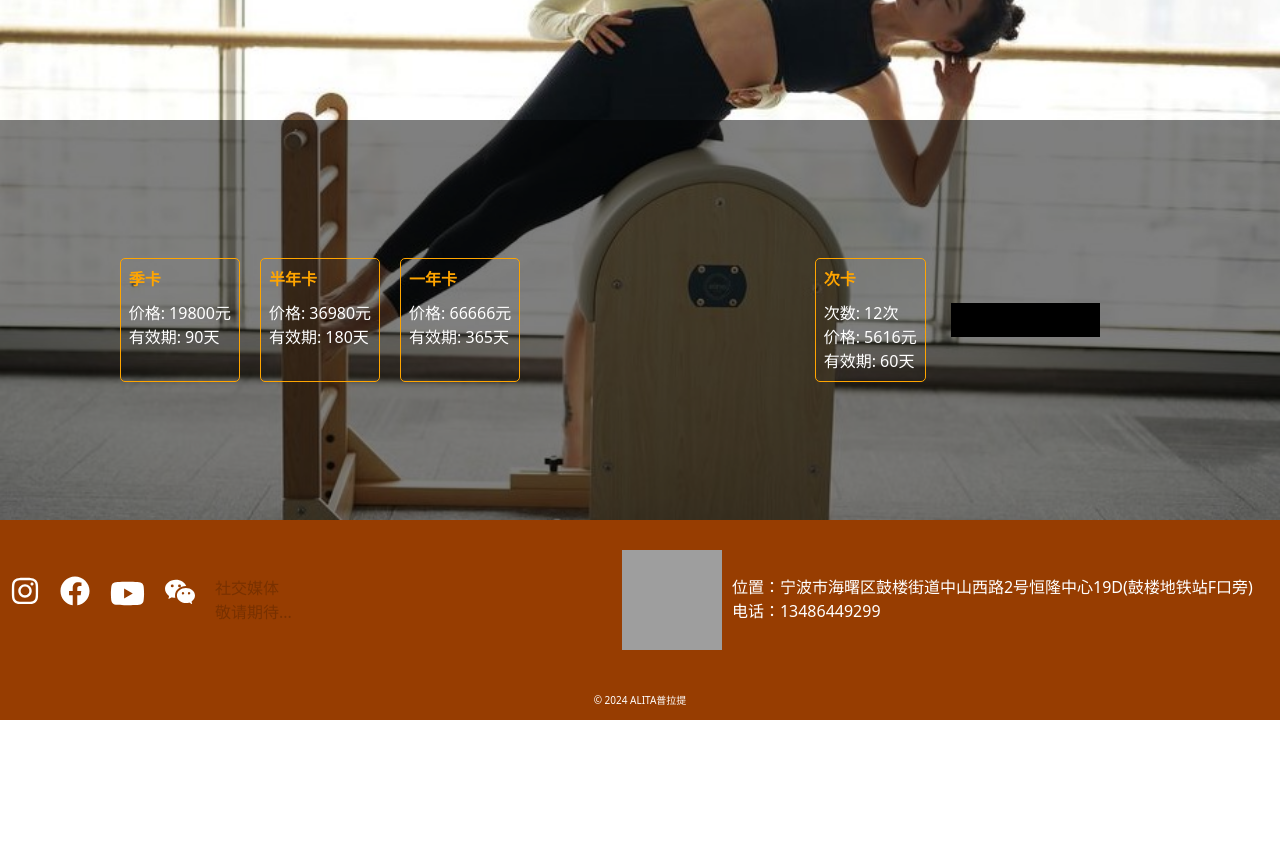
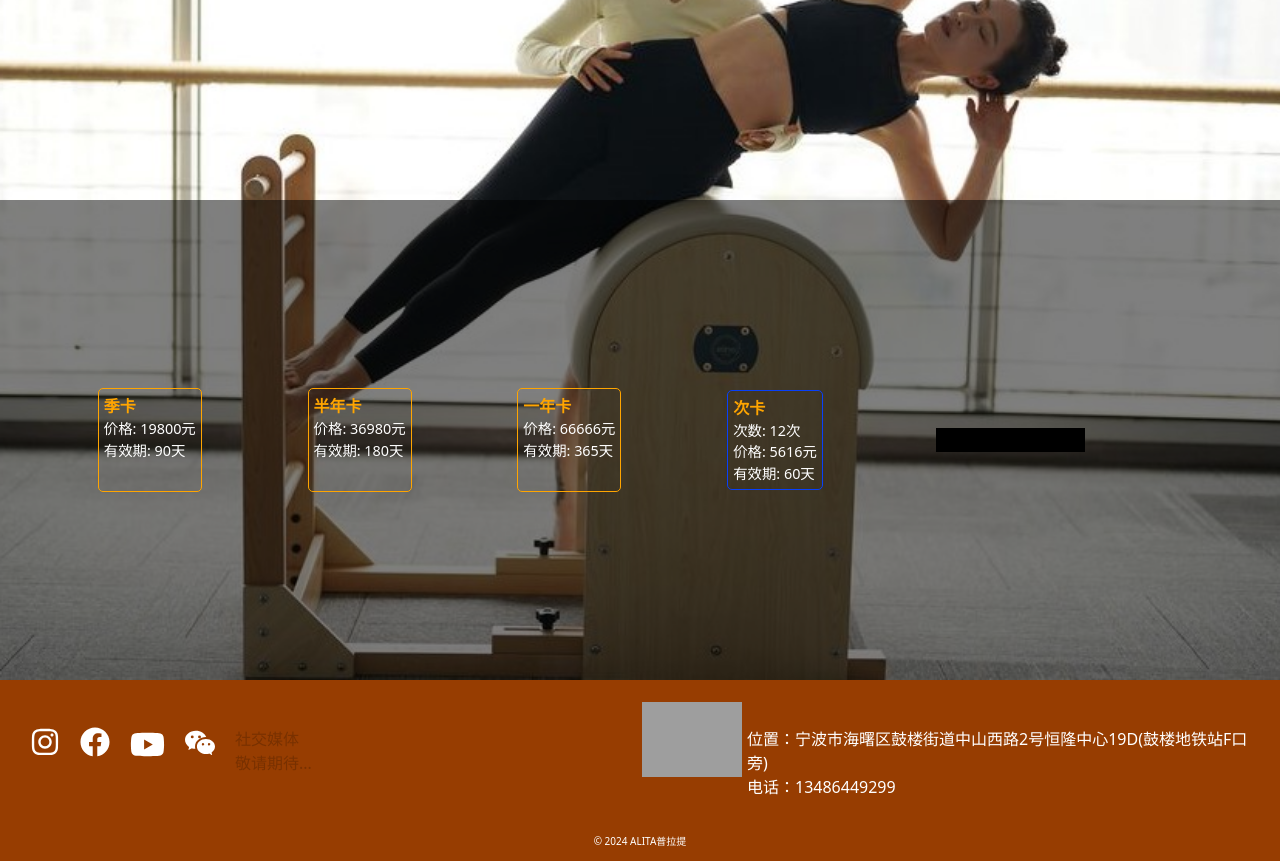
Before and after one commit to 13220887675/nuxt-alita, a Nuxt app: page /products in a window 1280 px wide. Shown: the part 360-1221 px from the top of the page. Before the commit the page ends 1080 px from the top, so only its background shows below. Built offline with nearby package versions, Linux system fonts and the light colour scheme; grey boxes are pictures that could not be loaded.

Commit message:
用grid替代flex重写css，并适配移动端屏幕大小

```diff
--- a/components/share-link/index.vue
+++ b/components/share-link/index.vue
@@ -31,32 +31,32 @@
 <style scoped>
 .section-share {
   background-color: rgb(151, 61, 1);
-  height: 20vh;
-  display: flex;
+  /* height: 20vh; */
+  display: grid;
+  grid-template-columns: 1fr 1fr;
+  grid-template-rows: 1fr;
   align-items: center;
-  justify-content: flex-start;;
-
+  padding: 20px;
 }
 .addr {
-    display: flex;
-    margin-left: 25%; /* 可以根据需要调整顶部边距 */
+    display: grid;
+    grid-template-columns: 100px auto;
+    grid-template-rows: auto;
+    gap:5px;
+    padding: 2px;
 }
 .addr p {
-    margin-left: 10px; /* 右侧间距 使用%会自动换行 */
     margin-top: 25px;
     color: white;
 }
-.addr p a {
-    text-decoration: none; /* 去除下划线 */
-    color: inherit; /* 继承父元素的颜色 */
-}
+/* .addr p a {
+    text-decoration: none; 去除下划线
+    color: inherit; 继承父元素的颜色
+} */
 .addr p a:hover {
     text-decoration: underline; /* 鼠标悬停时添加下划线 */
 }
-.addr img {
-    width: 100px;
-    height: 100px;
-}
+
 .visually-hidden {
     display: none;
 }
@@ -71,4 +71,11 @@
 .social-link {
     color:white;
 }
+@media (max-width: 768px) {
+  .section-share {
+    grid-template-columns: 1fr;
+    grid-template-rows: 1fr 1fr;
+  }
+
+}
 </style>
--- a/pages/about/index.vue
+++ b/pages/about/index.vue
@@ -20,7 +20,10 @@
       </div>
       <el-divider content-position="right" class="color-line"><span class="line-content" style="color: rgb(151, 61, 1);">ALITA普拉提</span></el-divider>
       <div class="Pilates-introduce">
-        <div class="Pilates-introduce-content">
+        <div class="Pilates-introduce-img grid-img2">
+            <img src="assets/images/about-2.jpg" alt="Joseph" title="Joseph Pilates">
+        </div>
+        <div class="Pilates-introduce-content grid-content2">
           <h1 class="text-3xl font-bold mb-8 mt-11" style="text-align: right;">适用人群</h1>
           <div class="border" style="border-color: rgb(151, 61, 1);">
             <p class="text-base leading-relaxed  ml-4 mr-4 mt-4 text-left" style="text-indent: 2em;">
@@ -31,10 +34,8 @@
             <p class="text-base leading-relaxed ml-4 mr-4 mb-4 text-left" style="text-indent: 2em;">
               它能帮助提高核心稳定性、改善身体姿态、减少背痛、提高平衡能力和灵活性。特别是对于老年人和有特殊健康状况的人，普拉提的低冲击性使其成为理想选择。
             </p>
+
           </div>
-        </div>
-        <div class="Pilates-introduce-img">
-          <img src="assets/images/about-2.jpg" alt="Joseph" title="Joseph Pilates">
         </div>
       </div>
       <el-divider content-position="left"><p class="line-content" style="color: rgb(151, 61, 1);">ALITA普拉提</p></el-divider>
@@ -77,29 +78,25 @@
   background-color: rgba(0, 0, 0, 0.1);
 } */
 .content-body {
-  margin: 0 auto;
-  width: 95%;
+  display: grid;
+  grid-template-columns: 1fr;
+  grid-template-rows: repeat(5, auto);
+  margin: 5px;
 }
 .Pilates-introduce {
-  position: relative;
-  display: flex;
-  height: 500px;
-  width: 100%;
-  margin-right: 0;
+  display: grid;
+  grid-template-columns: 1fr 1fr;
+  grid-template-rows: 1fr;
+  place-items: center;
 }
-.Pilates-introduce-img {
-  display: flex;
-  justify-content: center;
-  align-items: center;
-}
+
 .Pilates-introduce-img img {
-  margin: 20px 0 20px 20px;
-  max-width: 100%;
   width: 500px;
+  height: 300px;
+  object-fit: cover;
 }
 
 .Pilates-introduce-content {
-  flex: 6;
   padding: 60px;
 }
 h1 {
@@ -118,4 +115,22 @@ h1 {
     color: red;
     padding: 0 5px;
   }
+  @media (min-width: 768px) {
+    .grid-img2 {
+      order: 2;
+    }
+    .grid-content2 {
+      order: 1;
+    }
+  }
+  @media (max-width: 768px) {
+    .content-body{
+      grid-template-columns: 1fr;
+      grid-template-rows: repeat(2, auto);
+    }
+    .Pilates-introduce {
+      grid-template-columns: 1fr;
+      grid-template-rows: auto  auto;
+    }
+  }
 </style>
--- a/pages/index.vue
+++ b/pages/index.vue
@@ -4,16 +4,19 @@
         <h2 class="hdnj" >
           <strong>呼吸精气，独立守神，肌肉若一</strong>
         </h2>
-          <span class="en-vertical">Move Better, Live Better</span>
+        <span class="en-vertical">Move Better, Live Better </span>
     </section>
 
     <section class="video-section">
       <div class="video-content">
+        <div>
           <h2>普拉提——塑造健康生活的艺术</h2>
           <p>它远不止是一项运动<br>它是通往身心平衡的桥梁<br>它是一种全面的解决方案<br>它适用于寻求提高生活质量、缓解肌肉紧张的你
           <br>
           增强核心力量、改善体态，寻求一种减压放松的方式
           </p>
+        </div>
+
       </div>
       <div class="video-container">
         <video autoplay loop muted>
@@ -23,45 +26,15 @@
       </div>
 
     </section>
-    <section class="section-share">
-      <div class="share-content">
-        <ul class="social-icons">
-          <li>
-            <a aria-label="external-link" href="https://www.instagram.com/#" target="_blank" class="link social-link" rel="noreferrer"><span class="visually-hidden">Instagram</span><svg stroke="currentColor" fill="currentColor" stroke-width="0" viewBox="0 0 448 512" height="30" width="30" xmlns="http://www.w3.org/2000/svg"><path d="M224.1 141c-63.6 0-114.9 51.3-114.9 114.9s51.3 114.9 114.9 114.9S339 319.5 339 255.9 287.7 141 224.1 141zm0 189.6c-41.1 0-74.7-33.5-74.7-74.7s33.5-74.7 74.7-74.7 74.7 33.5 74.7 74.7-33.6 74.7-74.7 74.7zm146.4-194.3c0 14.9-12 26.8-26.8 26.8-14.9 0-26.8-12-26.8-26.8s12-26.8 26.8-26.8 26.8 12 26.8 26.8zm76.1 27.2c-1.7-35.9-9.9-67.7-36.2-93.9-26.2-26.2-58-34.4-93.9-36.2-37-2.1-147.9-2.1-184.9 0-35.8 1.7-67.6 9.9-93.9 36.1s-34.4 58-36.2 93.9c-2.1 37-2.1 147.9 0 184.9 1.7 35.9 9.9 67.7 36.2 93.9s58 34.4 93.9 36.2c37 2.1 147.9 2.1 184.9 0 35.9-1.7 67.7-9.9 93.9-36.2 26.2-26.2 34.4-58 36.2-93.9 2.1-37 2.1-147.8 0-184.8zM398.8 388c-7.8 19.6-22.9 34.7-42.6 42.6-29.5 11.7-99.5 9-132.1 9s-102.7 2.6-132.1-9c-19.6-7.8-34.7-22.9-42.6-42.6-11.7-29.5-9-99.5-9-132.1s-2.6-102.7 9-132.1c7.8-19.6 22.9-34.7 42.6-42.6 29.5-11.7 99.5-9 132.1-9s102.7-2.6 132.1 9c19.6 7.8 34.7 22.9 42.6 42.6 11.7 29.5 9 99.5 9 132.1s2.7 102.7-9 132.1z"></path></svg></a>
-          </li>
-          <li>
-            <a aria-label="external-link" href="https://www.facebook.com/#" target="_blank" class="link social-link" rel="noreferrer"><span class="visually-hidden">Facebook</span><svg stroke="currentColor" fill="currentColor" stroke-width="0" viewBox="0 0 512 512" height="30" width="30" xmlns="http://www.w3.org/2000/svg"><path d="M504 256C504 119 393 8 256 8S8 119 8 256c0 123.78 90.69 226.38 209.25 245V327.69h-63V256h63v-54.64c0-62.15 37-96.48 93.67-96.48 27.14 0 55.52 4.84 55.52 4.84v61h-31.28c-30.8 0-40.41 19.12-40.41 38.73V256h68.78l-11 71.69h-57.78V501C413.31 482.38 504 379.78 504 256z"></path></svg></a>
-          </li>
-          <li>
-            <a aria-label="external-link" href="https://www.youtube.com/channel/#" target="_blank" class="link  social-link" rel="noreferrer"><span class="visually-hidden">YouTube</span><svg stroke="currentColor" fill="currentColor" stroke-width="0" viewBox="0 0 576 512" height="35" width="35" xmlns="http://www.w3.org/2000/svg"><path d="M549.655 124.083c-6.281-23.65-24.787-42.276-48.284-48.597C458.781 64 288 64 288 64S117.22 64 74.629 75.486c-23.497 6.322-42.003 24.947-48.284 48.597-11.412 42.867-11.412 132.305-11.412 132.305s0 89.438 11.412 132.305c6.281 23.65 24.787 41.5 48.284 47.821C117.22 448 288 448 288 448s170.78 0 213.371-11.486c23.497-6.321 42.003-24.171 48.284-47.821 11.412-42.867 11.412-132.305 11.412-132.305s0-89.438-11.412-132.305zm-317.51 213.508V175.185l142.739 81.205-142.739 81.201z"></path></svg></a>
-          </li>
-          <li>
-            <a aria-label="external-link" href="https://www.weichat.com/#" target="_blank" class="link  social-link" rel="noreferrer"><span class="visually-hidden">WeChat</span><svg xmlns="http://www.w3.org/2000/svg" fill="currentColor" class="bi bi-wechat" viewBox="0 0 16 16" width="30" height="30">
-              <path d="M11.176 14.429c-2.665 0-4.826-1.8-4.826-4.018 0-2.22 2.159-4.02 4.824-4.02S16 8.191 16 10.411c0 1.21-.65 2.301-1.666 3.036a.32.32 0 0 0-.12.366l.218.81a.6.6 0 0 1 .029.117.166.166 0 0 1-.162.162.2.2 0 0 1-.092-.03l-1.057-.61a.5.5 0 0 0-.256-.074.5.5 0 0 0-.142.021 5.7 5.7 0 0 1-1.576.22M9.064 9.542a.647.647 0 1 0 .557-1 .645.645 0 0 0-.646.647.6.6 0 0 0 .09.353Zm3.232.001a.646.646 0 1 0 .546-1 .645.645 0 0 0-.644.644.63.63 0 0 0 .098.356"/>
-              <path d="M0 6.826c0 1.455.781 2.765 2.001 3.656a.385.385 0 0 1 .143.439l-.161.6-.1.373a.5.5 0 0 0-.032.14.19.19 0 0 0 .193.193q.06 0 .111-.029l1.268-.733a.6.6 0 0 1 .308-.088q.088 0 .171.025a6.8 6.8 0 0 0 1.625.26 4.5 4.5 0 0 1-.177-1.251c0-2.936 2.785-5.02 5.824-5.02l.15.002C10.587 3.429 8.392 2 5.796 2 2.596 2 0 4.16 0 6.826m4.632-1.555a.77.77 0 1 1-1.54 0 .77.77 0 0 1 1.54 0m3.875 0a.77.77 0 1 1-1.54 0 .77.77 0 0 1 1.54 0"/>
-              </svg>
-            </a>
-          </li>
-          <li class="text-brown-500 opacity-20">社交媒体<br>敬请期待...</li>
-        </ul>
-      </div>
-      <div class="addr">
-        <img src="assets/images/share/wechat-work.png" alt="WeChat">
-        <p><a target="_blank" rel="noopener noreferrer" href="https://surl.amap.com/lQjmr1K1vfnU">位置：宁波市海曙区鼓楼街道中山西路2号恒隆中心19D(鼓楼地铁站F口旁)</a><br>电话：13486449299</p>
-      </div>
-    </section>
+
     <section class="language">
 
     </section>
 
     <!-- 页脚 -->
+    <share-link />
     <footer-black />
-    <!-- <footer>
-        <div class="footer-bottom">
-            <p>© 2024 ALITA普拉提</p>
-        </div>
 
-    </footer> -->
   </div>
 
 
@@ -81,141 +54,100 @@
 
 <style scoped>
 .container-all {
-  position: absolute; /* 或者使用 absolute，取决于具体布局需求 */
-  width: 100%; /* 或者使用 vw 单位 */
+  position: absolute;
+  width: 100%; /* 不加的话每次切到这个页面时右边会留白，然后才自动铺满*/
+  display: grid;
+  grid-template-columns: 1fr;
+  grid-template-rows: minmax(600px, auto) auto auto;
 }
-.en-vertical {
-  position: absolute;
-  width: 100vw;
-}
+
 .pilates-people {
   position: relative;
-  height: 100vh;
-  width: 100%;
-  display: flex;
-  justify-content: center;
-  align-items: center;
+  display: grid;
+  grid-template-columns: 5fr 3fr;
+  grid-template-rows: repeat(1, 5fr) repeat(3, 1fr);
   background-image: url('assets/images/home/index.png');
-  background-size: cover;
+  background-size: cover; /* 初始大小 */
   background-position: center;
-  object-fit: cover;
+  background-repeat: no-repeat; /* 背景图片不重复 */
 }
+
 .pilates-people::before {
   content: '';
   position: absolute;
-  top: 0;
-  left: 0;
   width: 100%;
   height: 100%;
-  background-color: rgba(0, 0, 0, 0.1); /* 设置蒙版颜色和透明度 */
+  background-color: rgba(236, 236, 234, 0.301); /* 设置蒙版颜色和透明度 */
   backdrop-filter: blur(2px); /* 使用backdrop-filter属性来模糊蒙版 */
 }
-.hdnj1 {
-  position: absolute;
-  z-index: 1; /* 设置h2元素的堆叠顺序高于蒙版 */
-  font-size: 20px; /* 设置字体大小 */
 
-  font-variant: small-caps;
-  color: rgba(0, 0, 0, 0.87);
-  background-color: rgb(145, 89, 6,0.3); /* 设置背景色块的颜色 */
-  padding: 5px; /* 可选：添加内边距以增加背景色块的大小 */
-  bottom: 49%;
-  right: 10%;
-  margin: 10px; /* 可选：添加一些外边距以使文本离容器边缘有一定距离 */
-  line-height: 5; /* 设置行间距为当前文字大小的 1.6 倍 */
-  letter-spacing: 10px;
-}
 .hdnj {
-  position: absolute;
+  /* position: absolute; */
+  grid-column: 2/3;
+  grid-row: 2/3;
   z-index: 1; /* 设置span元素的堆叠顺序高于蒙版 */
-  font-size: 35px; /* 设置字体大小 */
+  font-size: clamp(20px, 2vw, 35px); /* 设置字体大小 */
   font-weight: bold;
   color: #fff;
-  top: 70%;
-  left: 60%;
   text-shadow: 2px 2px 2px #000; /* 设置阴影 */
 }
 .en-vertical {
-  position: absolute;
+  position: relative;
+  grid-column: 2/3;
+  grid-row: 3/4;
   z-index: 1; /* 设置span元素的堆叠顺序高于蒙版 */
-  font-size: 20px; /* 设置字体大小 */
+  font-size: clamp(14px, 2vw, 20px); /* 设置字体大小 */
   font-style: italic;
   font-weight: bold;
-  top: 80%;
-  right: 0;
-  width: auto ;
-  left: 60%;
-  color: #f8a408;
+  color: #111111;
   text-decoration: underline; /* 使用 text-decoration 属性添加下划线 */
 }
+
 .video-section {
-  position: relative;
-  height: 100vh;
-  width: 100%;
-  display: flex;
-  justify-content: center;
+  display: grid;
+  grid-template-columns: 1fr 1fr;
+  grid-template-rows: auto;
+  /* justify-content: center; */
   align-items: center;
   z-index: -1;
   overflow: hidden; /* 隐藏溢出的视频部分 */
   background-color: lightgray;
 }
-.video-container {
-  width: 50%;
-  margin-right: 10%;
+.video-container,.video-content {
+  margin: 10%;
 }
-.video-content {
-  padding: 5%;
-}
+
 .video-content h2 {
   font-size: 20px;
   font-weight: bold;
-  margin-bottom: 20px;
+  line-height: 2;
 }
 .video-content p {
   line-height: 2;
 }
 
-.section-share {
-  background-color: rgb(151, 61, 1);
-  height: 20vh;
-  display: flex;
-  align-items: center;
-  justify-content: flex-start;;
+@media (max-width: 768px) {
+  .container-all {
+    grid-template-rows: auto auto auto;
+  }
+  .pilates-people {
+    grid-template-columns: 1fr;
+  }
+  .hdnj {
+    grid-column: 1/2;
+    text-align: center;
 
   }
-.addr {
-    display: flex;
-    margin-left: 25%; /* 可以根据需要调整顶部边距 */
+  .en-vertical {
+    grid-column: 1/2;
+    text-align: center;
   }
-.addr p {
-    margin-left: 10px; /* 右侧间距 使用%会自动换行 */
-    margin-top: 25px;
-    color: white;
+  .video-section {
+    grid-template-columns: 1fr;
   }
-.addr p a {
-    text-decoration: none; /* 去除下划线 */
-    color: inherit; /* 继承父元素的颜色 */
+  .video-container,.video-content {
+    margin: 5%;
+    text-align: center;
   }
-.addr p a:hover {
-    text-decoration: underline; /* 鼠标悬停时添加下划线 */
 }
-.addr img {
-    width: 100px;
-    height: 100px;
-}
-.visually-hidden {
-    display: none;
-}
-.share-content ul {
-    display: flex; /* 使用Flex布局 */
-    list-style-type: none; /* 去掉点 */
-}
-.share-content li {
-    margin: 0 10px; /* 左右间距 */
-
-}
-.social-link {
-    color:white;
-}
-
 </style>
--- a/pages/products.vue
+++ b/pages/products.vue
@@ -5,7 +5,6 @@
 
       </div>
       <div class="color">
-        <div class="once-course">
         <div class="card-type">
           <h3>季卡</h3>
           <p>价格: 19800元</p>
@@ -24,18 +23,14 @@
           <p>有效期: 365天</p>
           <br>
         </div>
-        </div>
-
-        <div class="times-course">
-          <div class="card-type-times">
+        <div class="card-type-once">
           <h3>次卡</h3>
           <p>次数: 12次</p>
           <p>价格: 5616元</p>
           <p>有效期: 60天</p>
         </div>
-          <div class="card-type-no loader"><h3></h3></div>
-          <div></div>
-        </div>
+        <div class="card-type-no loader"></div>
+
       </div>
 
     </div>
@@ -67,44 +62,37 @@
   }
   .products {
     position: relative;
-    display: flex;
-    flex-direction: column;   /* 将子元素设为纵向排列 */
-    justify-content: space-between;  /* 子元素纵向平均分配空间 */
-    align-items: center;
+    display: grid;
+    grid-template-columns: 1fr;
+    grid-template-rows: 1fr 1fr;
     background-image: url('assets/images/once-course.jpg');
     background-size: cover; /* 背景图片铺满整个div */
     background-repeat: no-repeat; /* 不重复 */
-    width: 100%; /* 设置div宽度为100% */
-    height: 100vh; /* 设置div高度为300像素，你可以根据需要调整高度 */
+    background-position: center;
+    height: 120vh; /* 设置div高度为300像素，你可以根据需要调整高度 */
   }
-  .blank, .color {
-    flex: 1; /* Each child takes equal space */
-    display: flex;
-    width: 100vw;
-    height: 50%;
-  }
+
   .color {
     background-color: rgba(0, 0, 0, 0.5);
+    display: grid;
+    grid-template-columns: repeat(6, auto);
+    grid-template-rows: 1fr;
+    /* grid-column-gap: 10px;*/
+    justify-content: space-evenly;
+    align-items: center;
   }
-  .once-course, .times-course {
-    position: relative;
-    display: flex;
-    align-items: center;
-    justify-content: center; /* 让内容水平居中 */
-    width: 100%;
-    height: 100%;
-    flex: 1; /* Each child takes equal space */
-    color: white;
-  }
-  .card-type, .card-type-times {
-    margin: 10px; /* 添加上下左右的内边距为10px，或者根据需要调整 */
+  .card-type, .card-type-once {
     border: 1px solid orange; /* 添加1像素实心橘黄色边框 */
     border-radius: 5px; /* 圆角半径为5px */
-    padding: 8px;
+    padding: 5px;
+    margin: 8px;
     transition: transform 0.3s ease;
   }
-  .card-type:hover, .card-type-times:hover {
-  transform: scale(1.1); /* 悬停时将元素放大到110% */
+  .card-type-once {
+    border: 1px solid rgb(8, 64, 250);
+  }
+  .card-type:hover, .card-type-once:hover  {
+  transform: scale(1.3); /* 悬停时将元素放大到110% */
 }
   .card-type-no{
     margin: 10px; /* 添加上下左右的内边距为10px，或者根据需要调整 */
@@ -112,9 +100,23 @@
     color:orange;
   }
   h3 {
-    font-size: 16px;
+    font-size: 100%;
     font-weight: bold;
-    margin-bottom: 10px;
     color: orange; /* 设置橙色 */
   }
+  p {
+    font-size: 90%;
+    color: white; /* 设置白色 */
+  }
+  @media (max-width: 768px) {
+    .color {
+      grid-template-columns: auto;
+      grid-template-rows: auto;
+      align-content: space-around
+    }
+    .card-type, .card-type-once {
+      width: 80%;
+      padding: 8% 15% 2% 15%;
+    }
+  }
 </style>
```
Also changed, not shown: app.vue (+2 -29 lines). Lines whose indentation alone changed are shown as unchanged.
